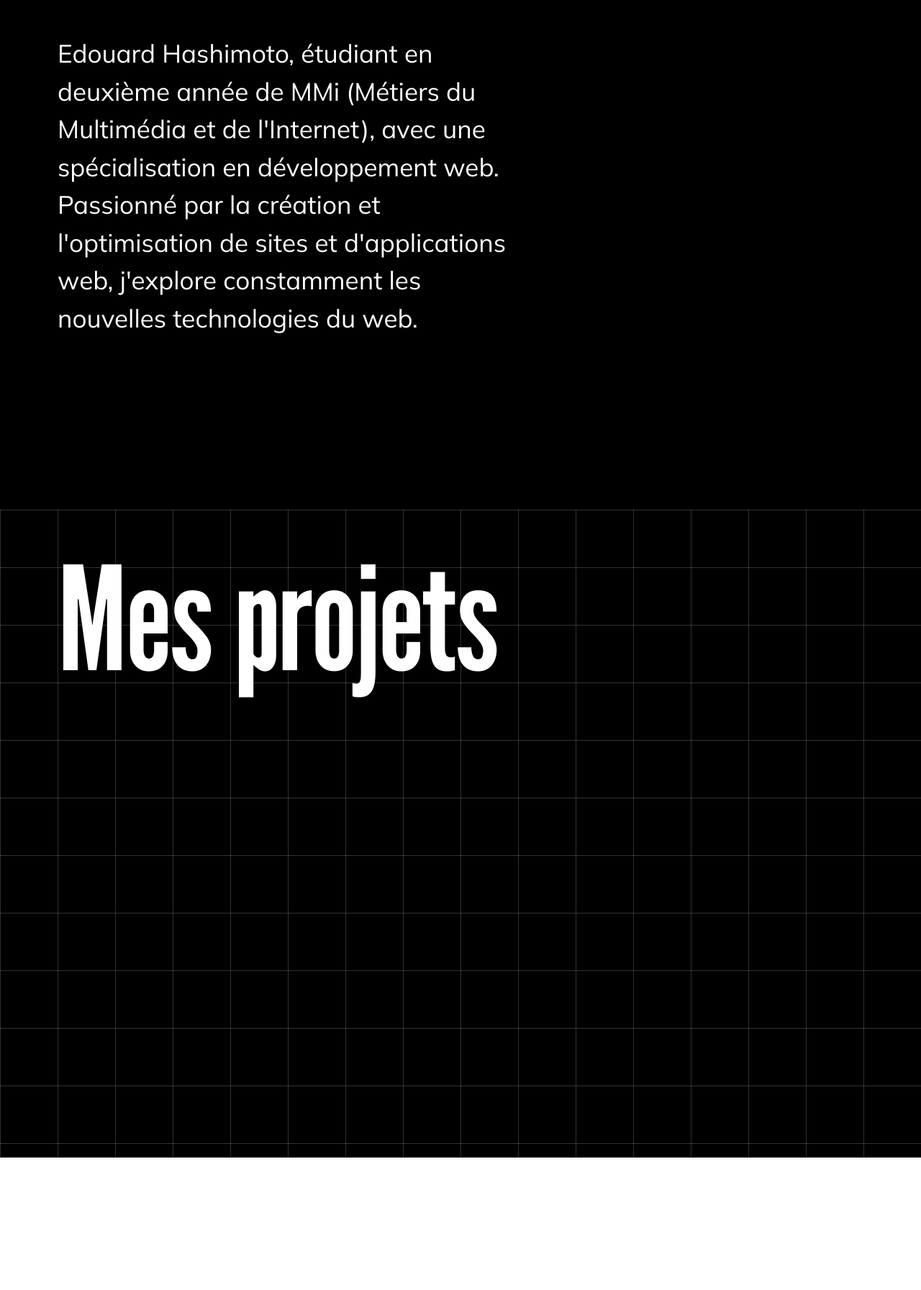
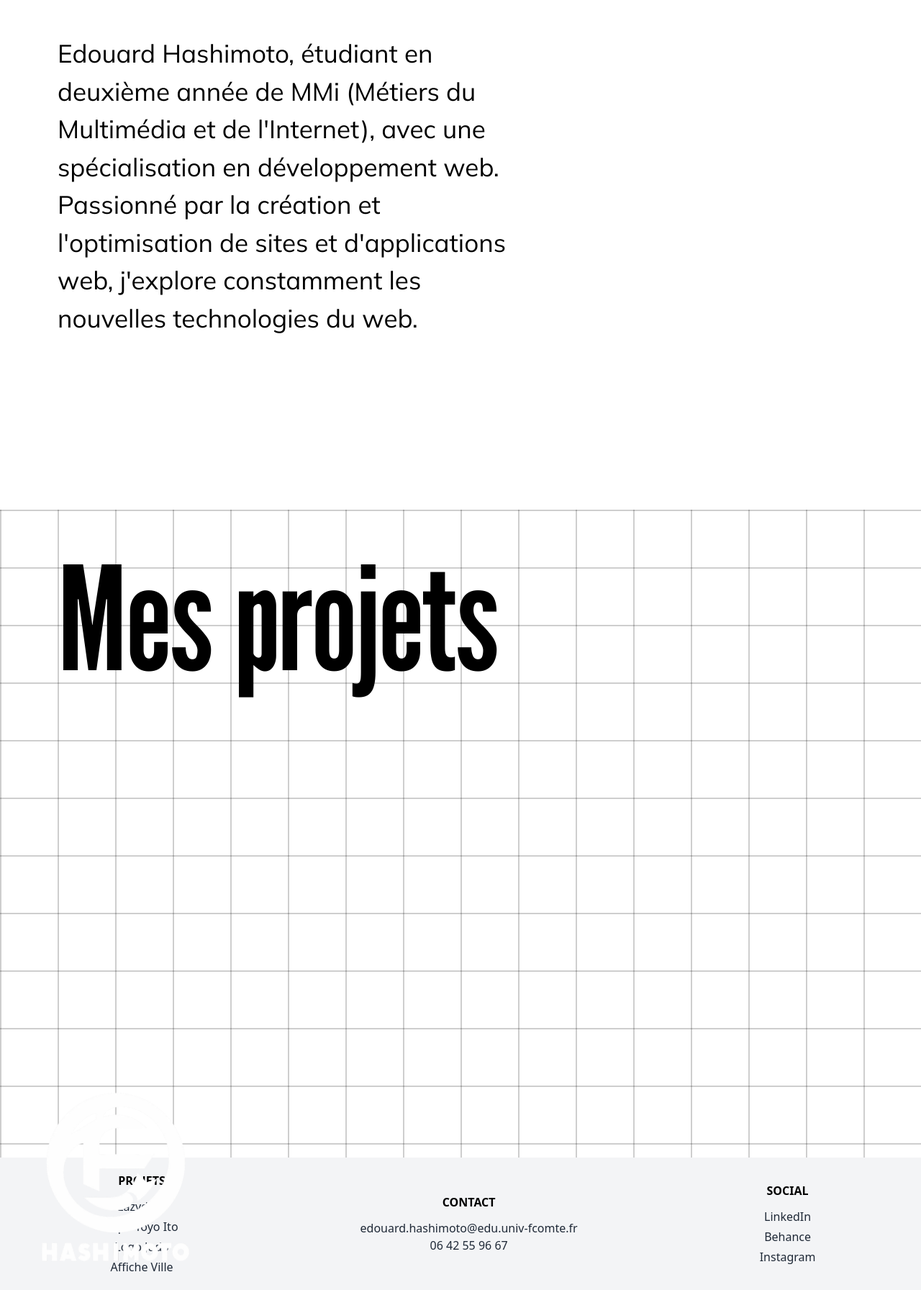
Before and after one commit to Edouard-Hashimoto/Portfolio, a Vue app: page / in a window 1280 px wide. Shown: the part 992-2784 px from the top of the page at 72% size. Before the commit the page ends 2600 px from the top, so only its background shows below. Built offline with nearby package versions, Linux system fonts and the light colour scheme.

Commit message:
début footer

```diff
--- a/src/pages/index.vue
+++ b/src/pages/index.vue
@@ -2,7 +2,7 @@
 </script>
 
 <template>
-  <div class="bg-animated flex h-screen flex-col items-center justify-center transition-div">
+  <div class="bg-white flex h-screen flex-col items-center justify-center transition-div">
     <h1
       class="animate-light-effect font-Text-principale text-xl md:text-xl lg:text-2xl text-zinc-900"
       style="margin-bottom: -10px"
@@ -16,17 +16,45 @@
       DEVELOPPEUR WEB
     </h1>
   </div>
-  <div class="bg-black w-full">
-    <p class="lg:w-1/2 font-paragraph text-sm md:text-base lg:text-lg text-white pt-20 lg:pt-60 pb-20 lg:pb-60 ml-20">
+  <div class="bg-white w-full">
+    <p class="lg:w-1/2 font-paragraph text-sm md:text-base lg:text-lg text-black pt-20 lg:pt-60 pb-20 lg:pb-60 ml-20">
       Edouard Hashimoto, étudiant en deuxième année de MMi (Métiers du Multimédia et de l'Internet),
       avec une spécialisation en développement web. Passionné par la création et l'optimisation de
       sites et d'applications web, j'explore constamment les nouvelles technologies du web.
     </p>
   </div>
-  <div class=" bg-black relative">
+  <div class=" bg-white relative">
     <div class="absolute inset-0 grid-background"></div>
-    <p class="font-Text-principale text-2xl text-white relative ml-20">Mes projets <br><br><br></p>
+    <p class="font-Text-principale text-2xl text-black relative ml-20">Mes projets <br><br><br></p>
   </div>
+  <footer class="flex justify-around items-center bg-gray-100 p-5 relative">
+  <div class="text-center">
+    <h3 class="font-league-gothic font-bold mb-3">PROJETS</h3>
+    <ul class="m-0 p-0 list-none text-gray-800 font-mulish">
+      <li class="mb-1">Lazydocs</li>
+      <li class="mb-1">Expo Toyo Ito</li>
+      <li class="mb-1">Logo Judo</li>
+      <li>Affiche Ville</li>
+    </ul>
+  </div>
+  <div class="text-center">
+    <h3 class="font-league-gothic font-bold mb-3">CONTACT</h3>
+    <p class="m-0 text-gray-800 font-mulish">edouard.hashimoto@edu.univ-fcomte.fr</p>
+    <p class="m-0 text-gray-800 font-mulish">06 42 55 96 67</p>
+  </div>
+  <div class="text-center">
+    <h3 class="font-league-gothic font-bold mb-3">SOCIAL</h3>
+    <ul class="m-0 p-0 list-none text-gray-800 font-mulish">
+      <li class="mb-1">LinkedIn</li>
+      <li class="mb-1">Behance</li>
+      <li>Instagram</li>
+    </ul>
+  </div>
+  <div class="absolute bottom-0 left-0">
+    <img src="/public/IMG/logoHBlanc.webp" alt="Logo" class="max-w-xs h-auto" />
+  </div>
+</footer>
+
 </template>
 
 <style scoped>
@@ -75,8 +103,8 @@
   left: 0;
   width: 100%;
   height: 100%;
-  background-image: linear-gradient(to right, rgba(255, 255, 255, 0.1) 1px, transparent 1px),
-                    linear-gradient(to bottom, rgba(255, 255, 255, 0.1) 1px, transparent 1px);
+  background-image: linear-gradient(to right, rgba(0, 0, 0, 0.1) 2px, transparent 1px),
+                    linear-gradient(to bottom, rgba(0, 0, 0, 0.1) 2px, transparent 1px);
   background-size: 80px 80px; /* Adjust the size of the grid */
 }
 </style>
--- a/src/pocketbase-types.ts
+++ b/src/pocketbase-types.ts
@@ -7,6 +7,7 @@ import type { RecordService } from 'pocketbase'
 
 export enum Collections {
 	Projets = "Projets",
+	Test = "Test",
 	Users = "users",
 }
 
@@ -38,6 +39,10 @@ export type ProjetsRecord = {
 	nom_projet?: string
 }
 
+export type TestRecord = {
+	Non?: string
+}
+
 export type UsersRecord = {
 	avatar?: string
 	name?: string
@@ -45,17 +50,20 @@ export type UsersRecord = {
 
 // Response types include system fields and match responses from the PocketBase API
 export type ProjetsResponse<Texpand = unknown> = Required<ProjetsRecord> & BaseSystemFields<Texpand>
+export type TestResponse<Texpand = unknown> = Required<TestRecord> & BaseSystemFields<Texpand>
 export type UsersResponse<Texpand = unknown> = Required<UsersRecord> & AuthSystemFields<Texpand>
 
 // Types containing all Records and Responses, useful for creating typing helper functions
 
 export type CollectionRecords = {
 	Projets: ProjetsRecord
+	Test: TestRecord
 	users: UsersRecord
 }
 
 export type CollectionResponses = {
 	Projets: ProjetsResponse
+	Test: TestResponse
 	users: UsersResponse
 }
 
@@ -64,5 +72,6 @@ export type CollectionResponses = {
 
 export type TypedPocketBase = PocketBase & {
 	collection(idOrName: 'Projets'): RecordService<ProjetsResponse>
+	collection(idOrName: 'Test'): RecordService<TestResponse>
 	collection(idOrName: 'users'): RecordService<UsersResponse>
 }
```
Also changed, not shown: pocketbase/pb_migrations/1731049978_created_Test.js (added, +41 -0 lines), public/IMG/logoHBlanc.webp (added).
